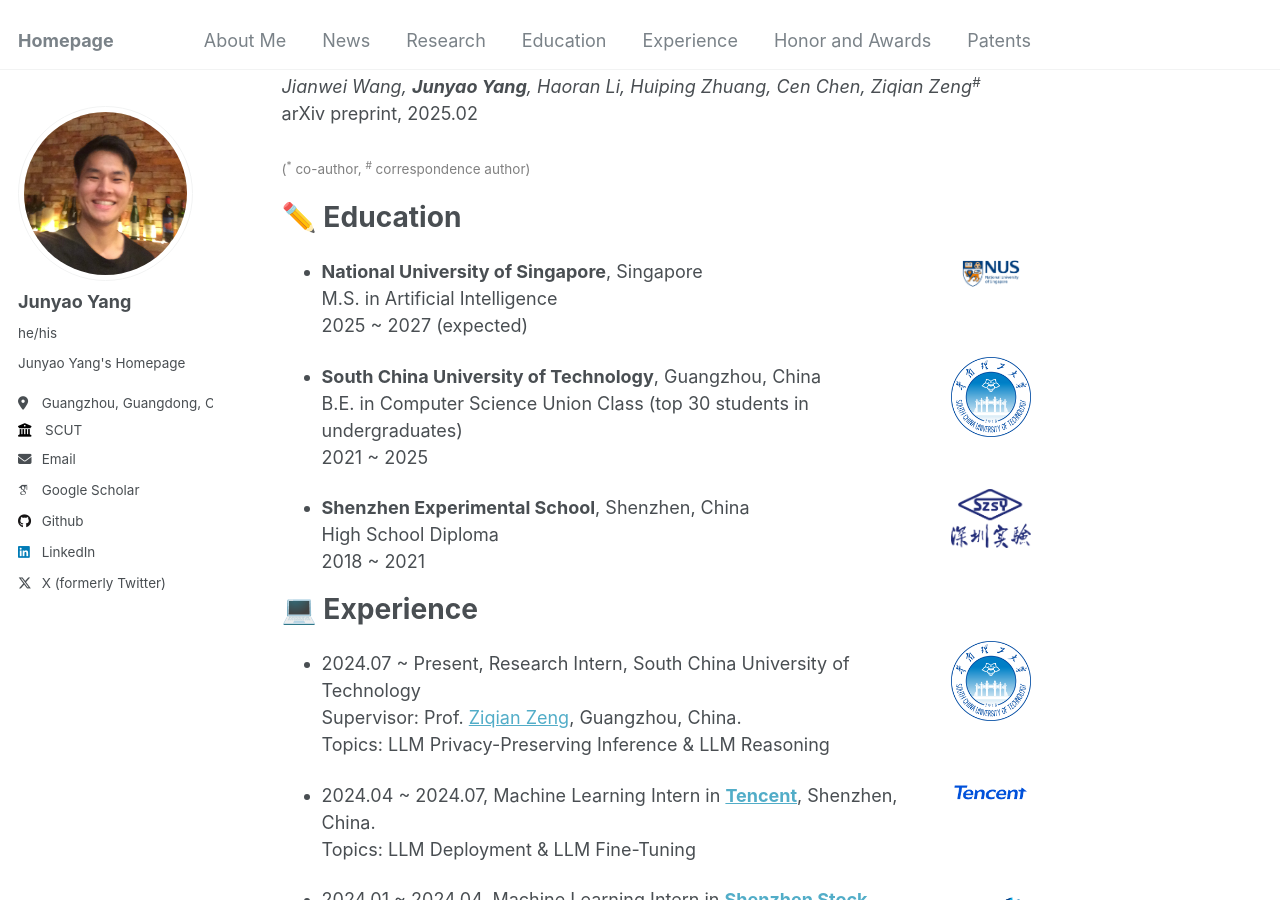
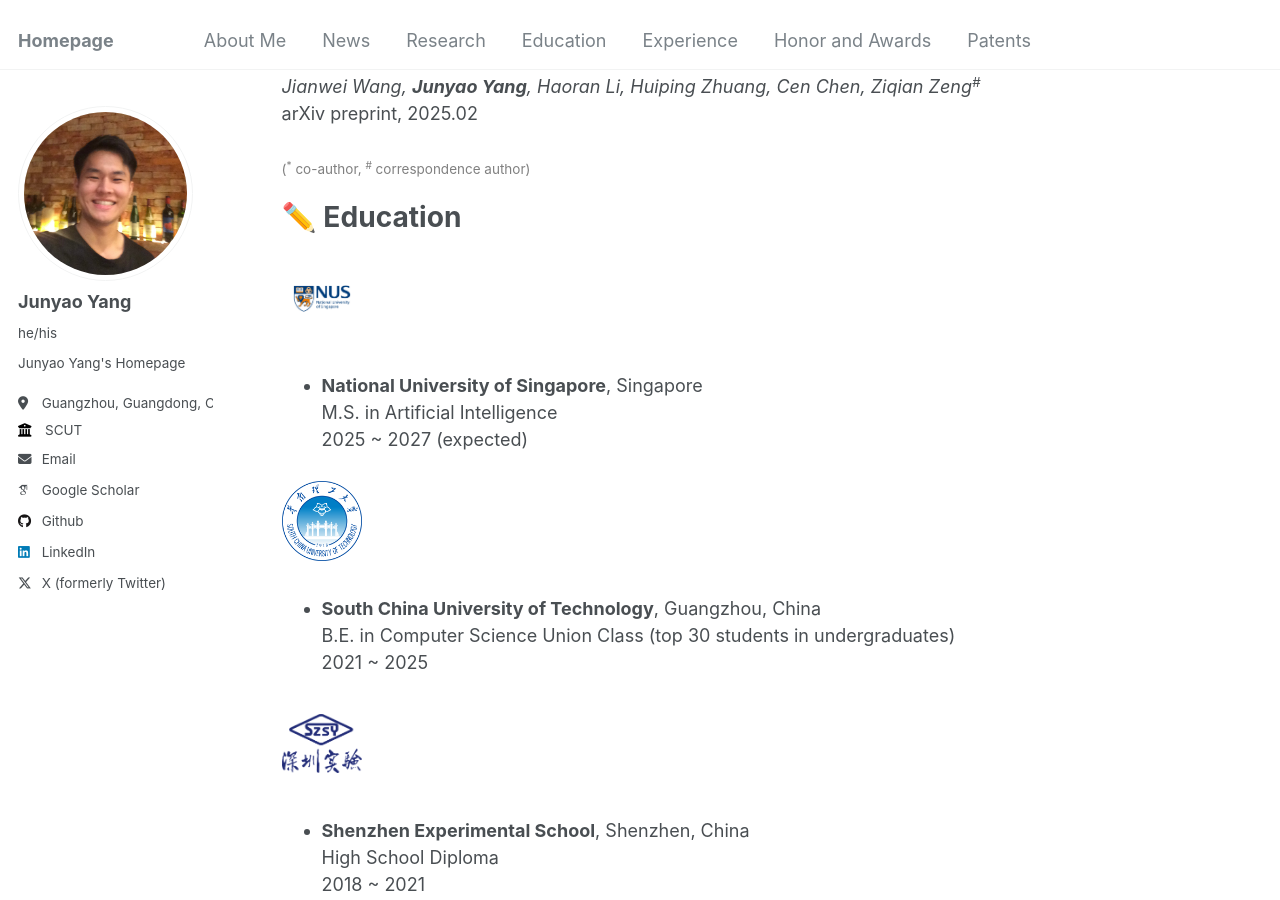
Before and after one commit to jyyang26/jyyang26.github.io, a Jekyll site: the page built from _pages/about.md, in a window 1280 px wide and 900 px high, scrolled down 1519 px. Built offline with Jekyll 4.4.1, drawn with Linux system fonts in a browser that asks for light colours; some web fonts are replaced.

Commit message:
Update about.md

```diff
--- a/_pages/about.md
+++ b/_pages/about.md
@@ -51,19 +51,19 @@
 
 ✏️ Education
 ======
-<p>
+<p style="display: flex; align-items: center; height: 100px;">
     <img src="images/NUS.jpg" alt="NUS" style="float: right; margin-right: 20px;; width: 80px; height: 49.61151079px;">
 </p>
 - **National University of Singapore**, Singapore <br>
   M.S. in Artificial Intelligence <br>
   2025 ~ 2027 (expected) <br>
-<p>
+<p style="display: flex; align-items: center; height: 100px;">
     <img src="images/South_China_University_of_Technology_Logo_(Since_2022).svg.png" alt="SCUT" style="float: right; margin-right: 20px;; width: 80px; height: 80px;">
 </p>
 - **South China University of Technology**, Guangzhou, China
   B.E. in Computer Science Union Class (top 30 students in undergraduates)
   2021 ~ 2025
-<p>
+<p style="display: flex; align-items: center; height: 100px;">
     <img src="images/SZSY_Logo.png" alt="SZSY" style="float: right; margin-right: 20px;; width: 80px; height: 59.07356948px;">
 </p>
 - **Shenzhen Experimental School**, Shenzhen, China
@@ -72,26 +72,26 @@
 
 💻 Experience
 ======
-<p>
+<p style="display: flex; align-items: center; height: 100px;">
     <img src="images/South_China_University_of_Technology_Logo_(Since_2022).svg.png" alt="SCUT" style="float: right; margin-right: 20px;; width: 80px; height: 80px;">
 </p>
 - 2024.07 ~ Present, Research Intern, South China University of Technology <br>
   Supervisor: Prof. [Ziqian Zeng](https://ziqianzeng.github.io/),     Guangzhou, China. <br>
   Topics: LLM Privacy-Preserving Inference & LLM Reasoning <br>
 
-<p>
+<p style="display: flex; align-items: center; height: 100px;">
     <img src="images/Tencent.png" alt="Tencent" style="float: right; margin-right: 20px;; width: 80px; height: 32.89546716px;">
 </p>
 - 2024.04 ~ 2024.07, Machine Learning Intern in **[Tencent](https://kf.qq.com/)**,     Shenzhen, China. <br>
   Topics: LLM Deployment & LLM Fine-Tuning <br>
 
-<p>
+<p style="display: flex; align-items: center; height: 100px;">
     <img src="images/SZSE.jpg" alt="SZSE.jpg" style="float: right; margin-right: 20px;; width: 80px; height: 57.74834437px;">
 </p>
 - 2024.01 ~ 2024.04, Machine Learning Intern in **[Shenzhen Stock Exchange](https://www.szse.cn/English/index.html)**, Shenzhen, China. <br>
   Topics: LLM Acceleration & LLM Memory Utilization Optimization <br>
 
-<p>
+<p style="display: flex; align-items: center; height: 100px;">
     <img src="images/South_China_University_of_Technology_Logo_(Since_2022).svg.png" alt="SCUT" style="float: right; margin-right: 20px;; width: 80px; height: 80px;">
 </p>
 - 2023.06 ~ 2024.08, Research Intern in South China University of Technology <br>
```
